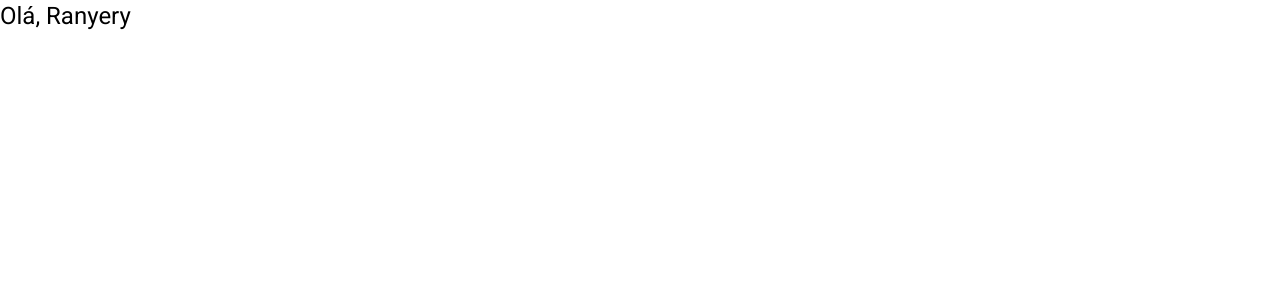
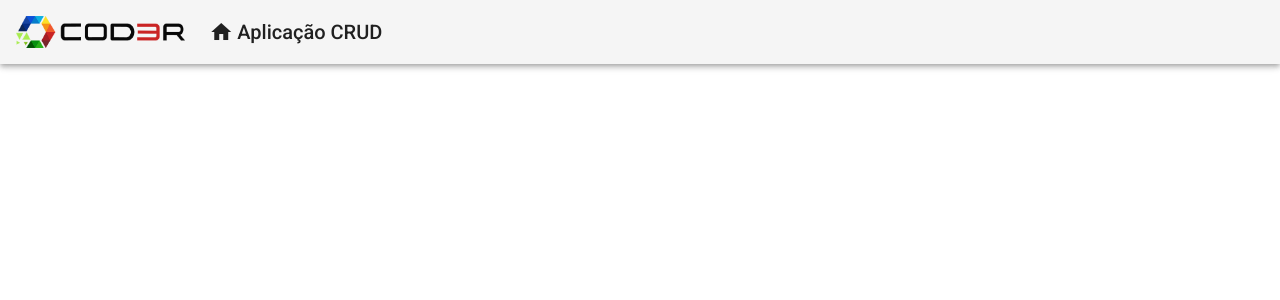
Before and after one commit to ranyery/crud-angular, an Angular app in the folder frontend/: page / in a window 1280 px wide. Shown: the top 300 px of the page. Built offline with nearby package versions, Linux system fonts and the light colour scheme.

Commit message:
feat: adiciona componente header

```diff
--- a/frontend/src/app/app.component.html
+++ b/frontend/src/app/app.component.html
@@ -1 +1 @@
-<h1>Olá, {{ name }}</h1>
+<app-header></app-header>
--- /dev/null
+++ b/frontend/src/app/components/template/header/header.component.html
@@ -0,0 +1,13 @@
+<mat-toolbar class="header mat-elevation-z4">
+  <span>
+    <a>
+      <img class="logo" src="assets/img/logo.png" alt="logo" />
+    </a>
+  </span>
+  <span class="title-group">
+    <a>
+      <i class="material-icons">home</i>
+      Aplicação CRUD
+    </a>
+  </span>
+</mat-toolbar>
--- /dev/null
+++ b/frontend/src/app/components/template/header/header.component.scss
@@ -0,0 +1,22 @@
+.header {
+  display: flex;
+  align-items: center;
+
+  a {
+    display: flex;
+    align-items: center;
+    text-decoration: none;
+  }
+
+  .logo {
+    max-height: 2rem;
+  }
+
+  .title-group {
+    padding-left: 1.5rem;
+
+    i {
+      padding-right: 0.25rem;
+    }
+  }
+}
--- /dev/null
+++ b/frontend/src/app/components/template/header/header.component.ts
@@ -0,0 +1,12 @@
+import { Component, OnInit } from "@angular/core";
+
+@Component({
+  selector: "app-header",
+  templateUrl: "./header.component.html",
+  styleUrls: ["./header.component.scss"],
+})
+export class HeaderComponent implements OnInit {
+  constructor() {}
+
+  ngOnInit(): void {}
+}
```
Also changed, not shown: frontend/src/app/app.module.ts (+13 -11 lines), frontend/src/assets/img/logo.png (added), 1 other file (tests, documents, lock files or other folders).
